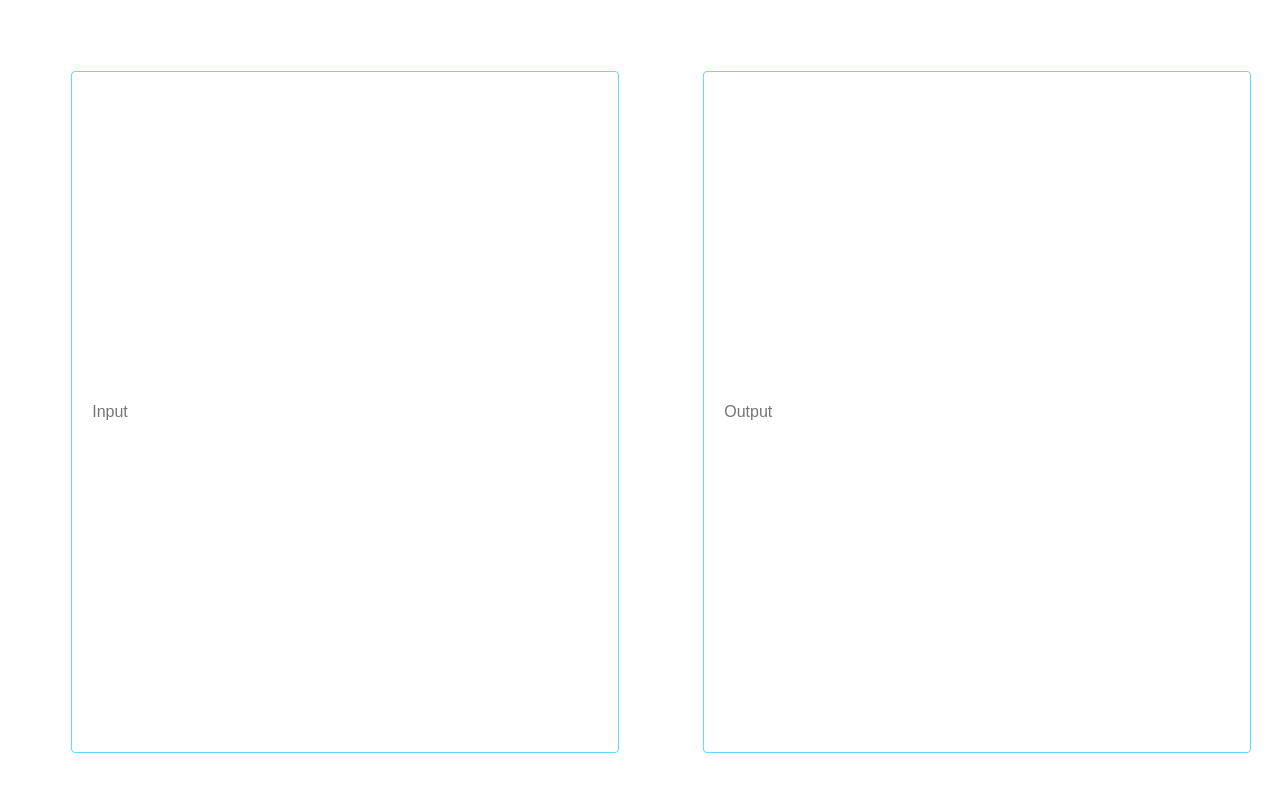
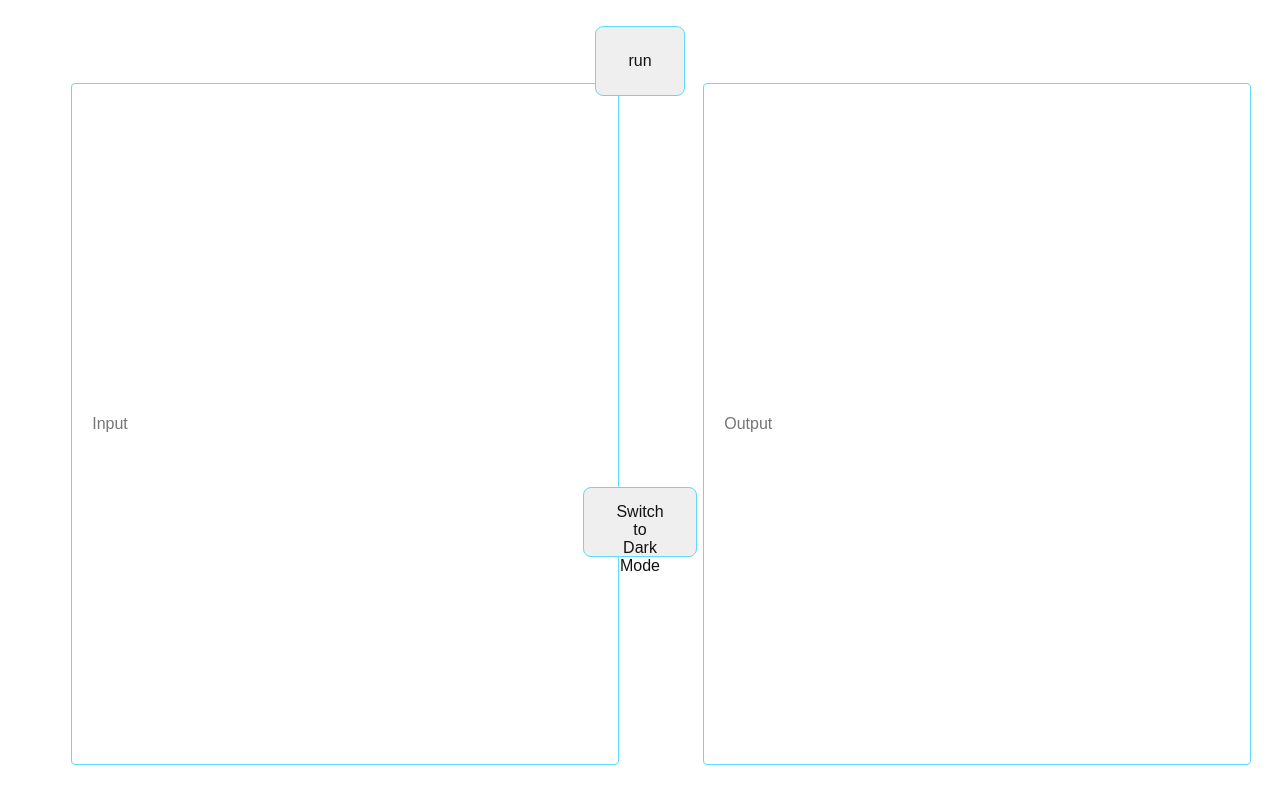
Before and after one commit to RuzannaAleksanyan/fp_languages, a React (Create React App) app in the folder frontend/: page / in a window 1280 px wide. Shown: the top 804 px of the page. Built offline with nearby package versions, Linux system fonts and the light colour scheme.

Commit message:
added buttons

```diff
--- a/frontend/src/App.jsx
+++ b/frontend/src/App.jsx
@@ -2,6 +2,9 @@ import { useState } from 'react';
 import './App.css';
 import Input from './components/input/Input';
 import Output from './components/output/Output';
+
+import Run from './components/button/run/Run';
+import DarkLight from './components/button/darklight/DarkLight'
 
 function App() {
   const [value, setValue] = useState('')
@@ -10,6 +13,8 @@ function App() {
       <Input value={value} setValue={setValue} />
       {/* {value} */}
       <Output/>
+      <Run/>
+      <DarkLight/>
     </div>
   );
 }
--- /dev/null
+++ b/frontend/src/components/button/darklight/DarkLight.jsx
@@ -0,0 +1,29 @@
+import React, { useState } from 'react';
+import classes from './DarkLight.module.css';
+
+const ButtonField = () => {
+  // State to store the current background color
+  const [isDarkMode, setIsDarkMode] = useState(false);
+
+  // Toggle the background color
+  const handleToggleBackground = () => {
+    setIsDarkMode((prevMode) => !prevMode);
+  };
+
+  return (
+    <div
+      className={classes.inputContainer}
+      style={{
+        backgroundColor: isDarkMode ? 'black' : 'white', // Change background color
+        color: isDarkMode ? 'white' : 'black', // Change text color for better visibility
+        height: '100vh', // Set height to fill the viewport for visual effect
+      }}
+    >
+      <button onClick={handleToggleBackground} className={classes.inputField}>
+        {isDarkMode ? 'Switch to Light Mode' : 'Switch to Dark Mode'}
+      </button>
+    </div>
+  );
+};
+
+export default ButtonField;
--- /dev/null
+++ b/frontend/src/components/button/darklight/DarkLight.module.css
@@ -0,0 +1,32 @@
+.inputContainer {
+    display: flex;
+    justify-content: center;
+    align-items: center;
+    margin: 20px;
+    margin-left: 20px;
+}
+
+.inputField {
+    border: 1px solid #61dafb;
+    color: rgb(19, 18, 18);
+    padding: 15px 32px;
+    text-align: center;
+    text-decoration: none;
+    display: inline-block;
+    font-size: 16px;
+    height: 70px;
+    width: 870px;
+    margin: 6px 6px;
+    cursor: pointer;
+    border-radius: 8px;
+    transition: background-color 0.3s ease;
+}
+
+.inputField:hover {
+    background-color: #baedbc;
+}
+
+.inputField:active {
+    background-color: #3e8e41;
+    transform: scale(0.98);
+}
--- /dev/null
+++ b/frontend/src/components/button/run/Run.jsx
@@ -0,0 +1,19 @@
+import React from 'react';
+import classes from './Run.module.css';
+
+const ButtonField = () => {
+  const handleClick = () => {
+    console.log('Button clicked!');
+  };
+
+  return (
+    <div className={classes.inputContainer}>
+      <button onClick={handleClick} className={classes.inputField}>
+        {/* {value} */}
+        run
+      </button>
+    </div>
+  );
+};
+
+export default ButtonField;
--- /dev/null
+++ b/frontend/src/components/button/run/Run.module.css
@@ -0,0 +1,33 @@
+/* Button.module.css */
+.inputContainer {
+  display: flex;
+  justify-content: center;
+  align-items: center;
+  margin: 20px;
+  margin-left: 20px;
+}
+
+.inputField {
+  border: 1px solid #61dafb;
+  color: rgb(19, 18, 18);
+  padding: 15px 32px;
+  text-align: center;
+  text-decoration: none;
+  display: inline-block;
+  font-size: 16px;
+  height: 70px;
+  width: 870px;
+  margin: 6px 6px;
+  cursor: pointer;
+  border-radius: 8px;
+  transition: background-color 0.3s ease;
+}
+
+.inputField:hover {
+  background-color: #baedbc;
+}
+
+.inputField:active {
+  background-color: #3e8e41;
+  transform: scale(0.98);
+}
--- a/frontend/src/components/input/Input.jsx
+++ b/frontend/src/components/input/Input.jsx
@@ -1,6 +1,5 @@
 import React from 'react';
 import classes from './Input.module.css'
-// import './Input.css'; // Fixed import path
 
 const InputField = ({ value, setValue }) => {
   return (
--- a/frontend/src/components/input/Input.module.css
+++ b/frontend/src/components/input/Input.module.css
@@ -2,7 +2,6 @@
   float: left;
   width: 50%;
   height: 100vh;
-  ;
   padding: 5%;
   box-sizing: border-box;
 }
```
